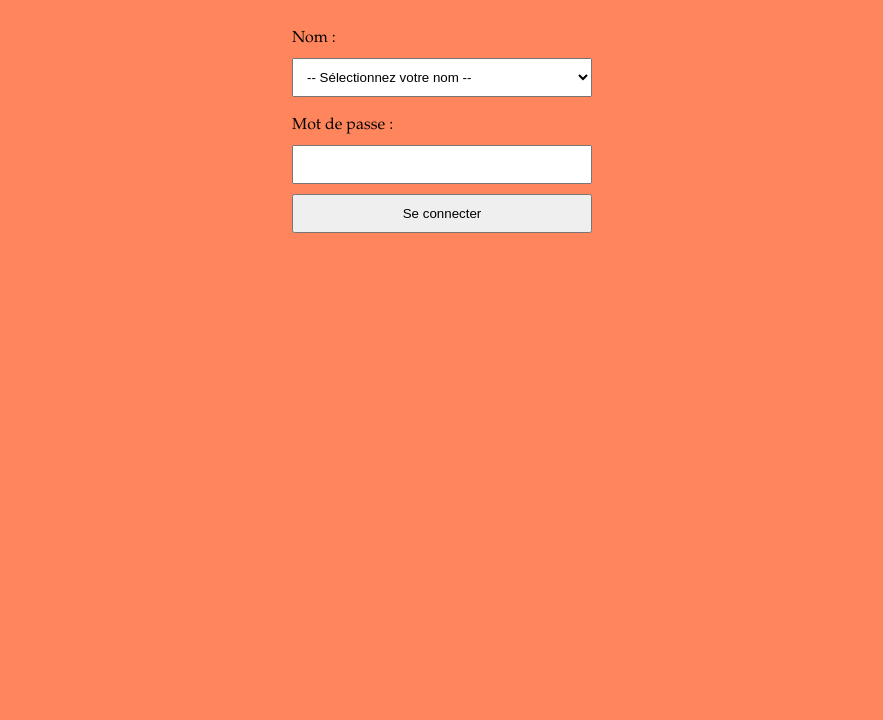
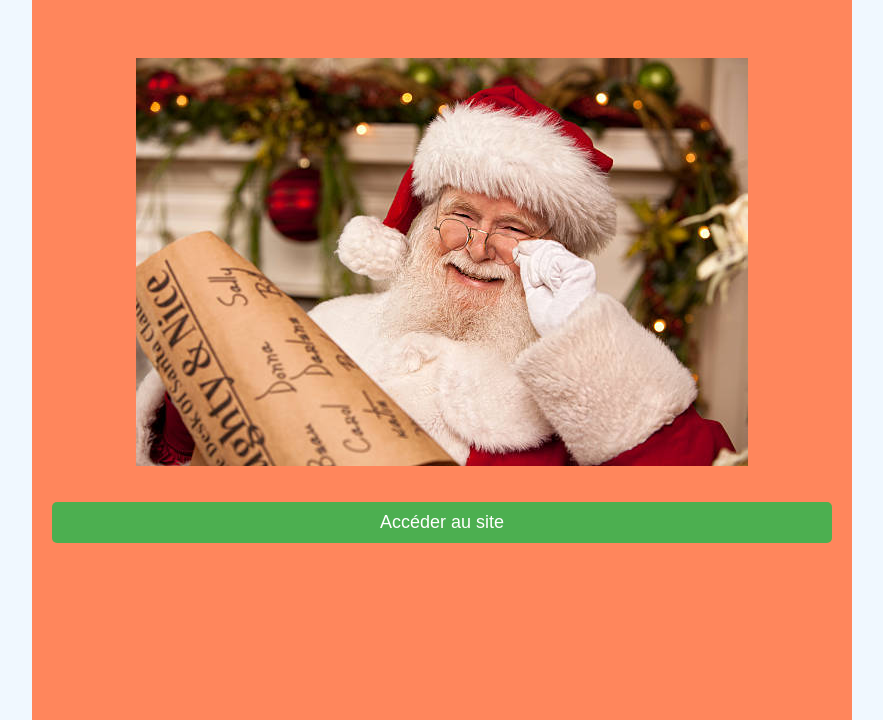
Before and after one commit to tiphainedenne/Secret_santa, a plain HTML site: page index.html in a window 1280 px wide. Shown: the part 100-820 px from the top of the page, without its empty margins (198-1081 px from the left). Drawn offline with Linux system fonts and the light colour scheme.

Commit message:
adding welcome page

```diff
--- a/index.html
+++ b/index.html
@@ -3,46 +3,13 @@
 <head>
   <meta charset="UTF-8">
   <meta name="viewport" content="width=device-width, initial-scale=1.0">
-  <title>Secret Santa</title>
+  <title>Secret Santa - Bienvenue</title>
   <link rel="stylesheet" href="style.css">
 </head>
 <body>
-  <h1>Bienvenue au Secret Santa de la famille !</h1>
-
-  <!-- Formulaire d'inscription/connexion -->
-  <form id="login-form">
-    <label for="name">Nom :</label>
-    <br>
-    <select id="name" required>
-      <option value="">-- Sélectionnez votre nom --</option>
-      <option value="Alicia">Alicia</option>
-      <option value="Anne-Charlotte">Anne-Charlotte</option>
-      <option value="Delphine">Delphine</option>
-      <option value="Hugo">Hugo</option>
-      <option value="Jean-François">Jean-François</option>
-      <option value="Léo">Léo</option>
-      <option value="Nicollin">Nicollin</option>
-      <option value="Patricia">Patricia</option>
-      <option value="Pierre">Pierre</option>
-      <option value="Tiphaine">Tiphaine</option>
-    </select>
-
-    <br>
-    <br>
-
-    <label for="password">Mot de passe :</label>
-    <input type="password" id="password" required>
-
-    <button type="submit" id="connect-button">Se connecter</button>
-  </form>
-
-  <!-- Section pour les idées cadeaux (invisible par défaut) -->
-  <div id="gift-ideas" style="display: none;">
-    <h2>Vos idées cadeaux</h2>
-    <textarea id="ideas" placeholder="Entrez vos idées..."></textarea>
-    <button id="submit-ideas">Enregistrer</button>
+  <div class="welcome-container">
+    <img src="pere_noel.jpg" alt="Photo de Noël" class="welcome-image">
+    <button onclick="window.location.href='login.html'" class="enter-button">Accéder au site</button>
   </div>
-
-  <script src="script.js"></script>
 </body>
 </html>
--- a/style.css
+++ b/style.css
@@ -1,3 +1,34 @@
+body, html {
+    margin: 0;
+    padding: 0;
+    font-family: Arial, sans-serif;
+    display: flex;
+    justify-content: center;
+    align-items: center;
+    height: 100vh;
+    background-color: #f0f8ff;
+  }
+
+  .welcome-container {
+    text-align: center;
+  }
+
+  .welcome-image {
+    max-width: 80%;
+    height: auto;
+    margin-bottom: 20px;
+  }
+
+  .enter-button {
+    padding: 10px 20px;
+    font-size: 18px;
+    cursor: pointer;
+    background-color: #4CAF50;
+    color: white;
+    border: none;
+    border-radius: 5px;
+  }
+
 body {
     font-family: Garamond, serif;
     display: flex;
```
Also changed, not shown: login.html (added, +48 -0 lines), pere_noel.jpg (added).
